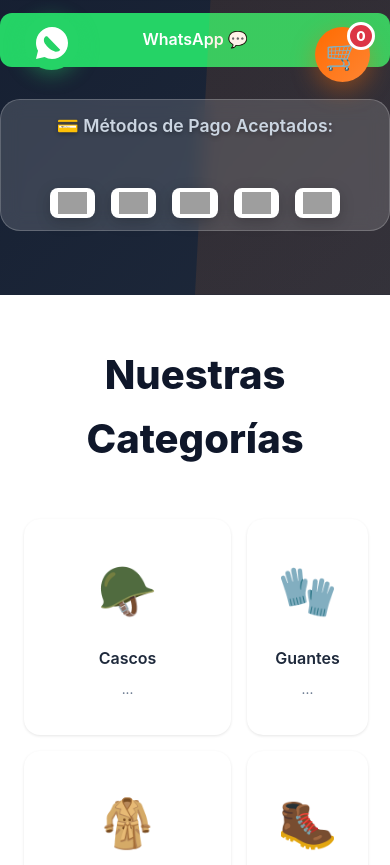
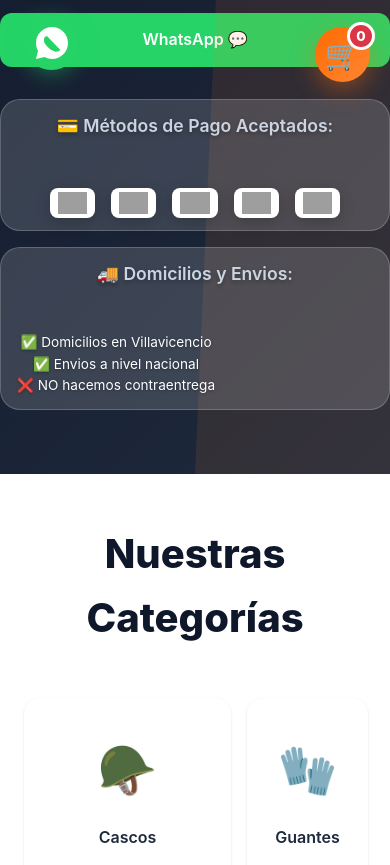
Before and after one commit to madfer93/moteros-sports-line, a plain HTML site: page index.html in a window 390 px wide. Shown: the part 742-1607 px from the top of the page. Drawn offline with nearby package versions, Linux system fonts and the light colour scheme; no server answers; grey boxes are pictures that could not be loaded.

Commit message:
feat: Update store names and enhance payment and delivery sections in HTML and CSS

```diff
--- a/css/index.css
+++ b/css/index.css
@@ -734,11 +734,20 @@
 }
 
 /* ═══════════════════════════════════════════════════════════════
-   MÉTODOS DE PAGO - HERO SECTION
+   MÉTODOS DE PAGO Y DOMICILIOS - HERO SECTION
    ═══════════════════════════════════════════════════════════════ */
 
+.info-boxes-container {
+    display: flex;
+    justify-content: center;
+    gap: 1.5rem;
+    margin-top: 2.5rem;
+    flex-wrap: wrap;
+    animation: fadeInUp 0.8s ease 0.5s forwards;
+    opacity: 0;
+}
+
 .metodos-pago-hero {
-    margin-top: 2.5rem;
     background: rgba(255, 255, 255, 0.15);
     backdrop-filter: blur(10px);
     border-radius: 20px;
@@ -747,9 +756,44 @@
     flex-direction: column;
     align-items: center;
     gap: 1rem;
-    animation: fadeInUp 0.8s ease 0.5s forwards;
-    opacity: 0;
     border: 1px solid rgba(255, 255, 255, 0.2);
+    flex: 1;
+    max-width: 450px;
+}
+
+.domicilios-info-hero {
+    background: rgba(255, 255, 255, 0.15);
+    backdrop-filter: blur(10px);
+    border-radius: 20px;
+    padding: 1.25rem 2rem;
+    display: flex;
+    flex-direction: column;
+    align-items: flex-start;
+    gap: 0.75rem;
+    border: 1px solid rgba(255, 255, 255, 0.2);
+    flex: 1;
+    max-width: 320px;
+}
+
+.domicilios-titulo {
+    color: white;
+    font-size: 1.1rem;
+    font-weight: 600;
+    margin: 0;
+    text-shadow: 0 2px 4px rgba(0,0,0,0.3);
+}
+
+.domicilios-lista {
+    list-style: none;
+    padding: 0;
+    margin: 0;
+    color: white;
+    font-size: 0.95rem;
+    line-height: 1.8;
+}
+
+.domicilios-lista li {
+    text-shadow: 0 1px 3px rgba(0,0,0,0.3);
 }
 
 .metodos-pago-titulo {
@@ -785,14 +829,24 @@
     box-shadow: 0 8px 25px rgba(255, 107, 0, 0.4);
 }
 
-/* Responsive - Métodos de Pago */
+/* Responsive - Métodos de Pago y Domicilios */
 @media (max-width: 768px) {
-    .metodos-pago-hero {
-        padding: 1rem 1.5rem;
+    .info-boxes-container {
+        flex-direction: column;
+        align-items: center;
+        gap: 1rem;
         margin-top: 2rem;
     }
 
-    .metodos-pago-titulo {
+    .metodos-pago-hero,
+    .domicilios-info-hero {
+        padding: 1rem 1.5rem;
+        max-width: 100%;
+        width: 100%;
+    }
+
+    .metodos-pago-titulo,
+    .domicilios-titulo {
         font-size: 0.95rem;
     }
 
@@ -805,10 +859,15 @@
         max-width: 70px;
         padding: 4px 8px;
     }
+
+    .domicilios-lista {
+        font-size: 0.9rem;
+    }
 }
 
 @media (max-width: 480px) {
-    .metodos-pago-hero {
+    .metodos-pago-hero,
+    .domicilios-info-hero {
         padding: 0.75rem 1rem;
     }
 
@@ -816,4 +875,9 @@
         height: 30px;
         max-width: 60px;
     }
+
+    .domicilios-lista {
+        font-size: 0.85rem;
+        line-height: 1.6;
+    }
 }
--- a/index.html
+++ b/index.html
@@ -219,7 +219,8 @@
                 <a href="https://wa.me/573113408416?text=Hola%20Moteros%20Sport%20Line%2C%20quiero%20información%20sobre%20sus%20productos" class="btn-whatsapp" target="_blank">WhatsApp 💬</a>
             </div>
 
-            <!-- Métodos de Pago -->
+            <!-- Métodos de Pago y Domicilios -->
+            <div class="info-boxes-container">
                 <div class="metodos-pago-hero" id="metodosPagoHero">
                     <p class="metodos-pago-titulo">💳 Métodos de Pago Aceptados:</p>
                     <div class="metodos-pago-logos">
@@ -228,6 +229,15 @@
                         <img src="https://pbblthbrdkevuyjxyuar.supabase.co/storage/v1/object/public/productos-imagenes/Addi.jpg" alt="Addi" title="Addi">
                         <img src="https://pbblthbrdkevuyjxyuar.supabase.co/storage/v1/object/public/productos-imagenes/sistecredito.png" alt="Sistecredito" title="Sistecredito">
                         <img src="https://pbblthbrdkevuyjxyuar.supabase.co/storage/v1/object/public/productos-imagenes/fodegas.jpg" alt="Bodegas" title="Bodegas">
+                    </div>
+                </div>
+                <div class="domicilios-info-hero">
+                    <p class="domicilios-titulo">🚚 Domicilios y Envios:</p>
+                    <ul class="domicilios-lista">
+                        <li>✅ Domicilios en Villavicencio</li>
+                        <li>✅ Envios a nivel nacional</li>
+                        <li>❌ NO hacemos contraentrega</li>
+                    </ul>
                 </div>
             </div>
         </div>
```
Also changed, not shown: catalogo.html (+10 -6 lines), tienda-01.html (+3 -3 lines), tienda-jordan.html (+2 -2 lines). Lines whose indentation alone changed are shown as unchanged.
